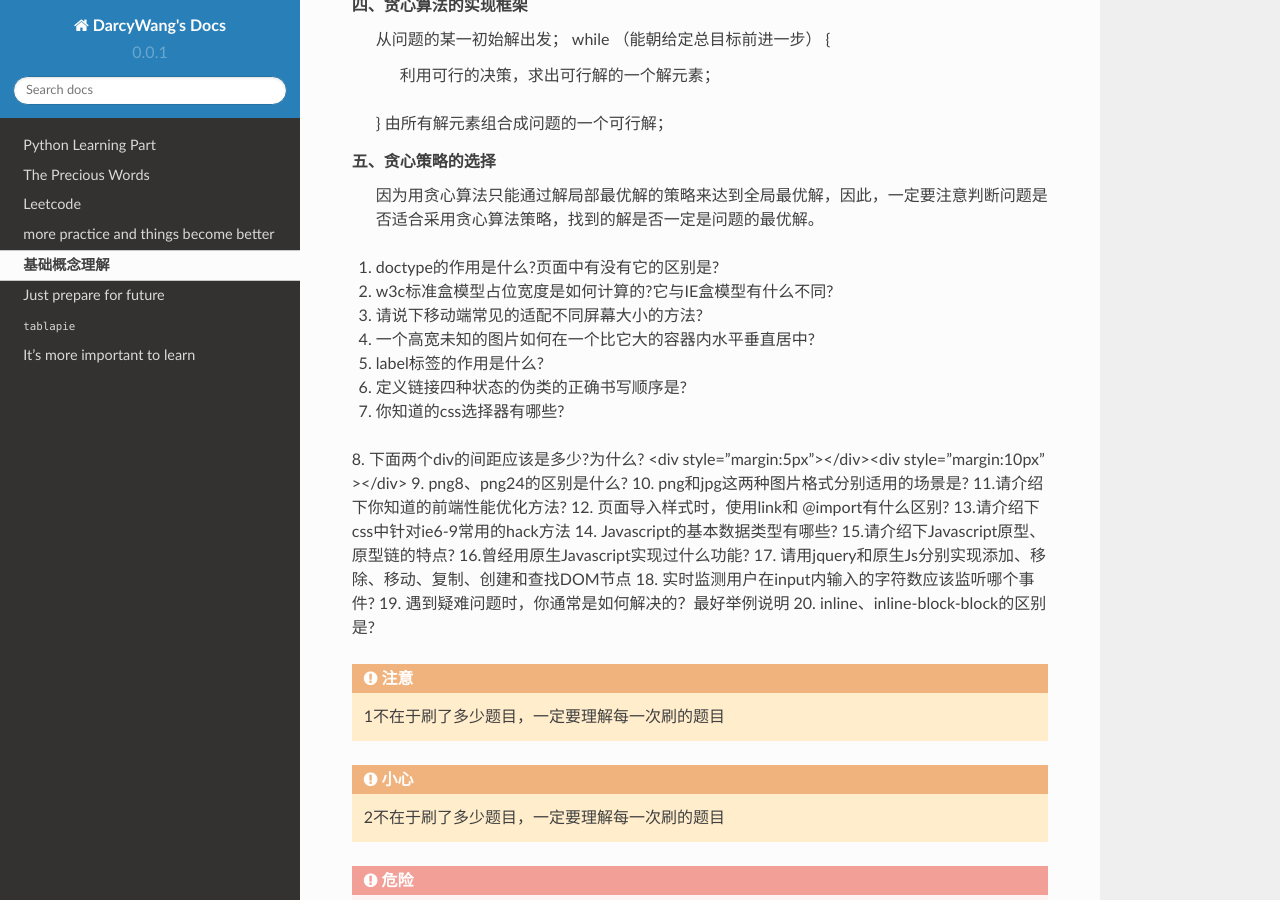
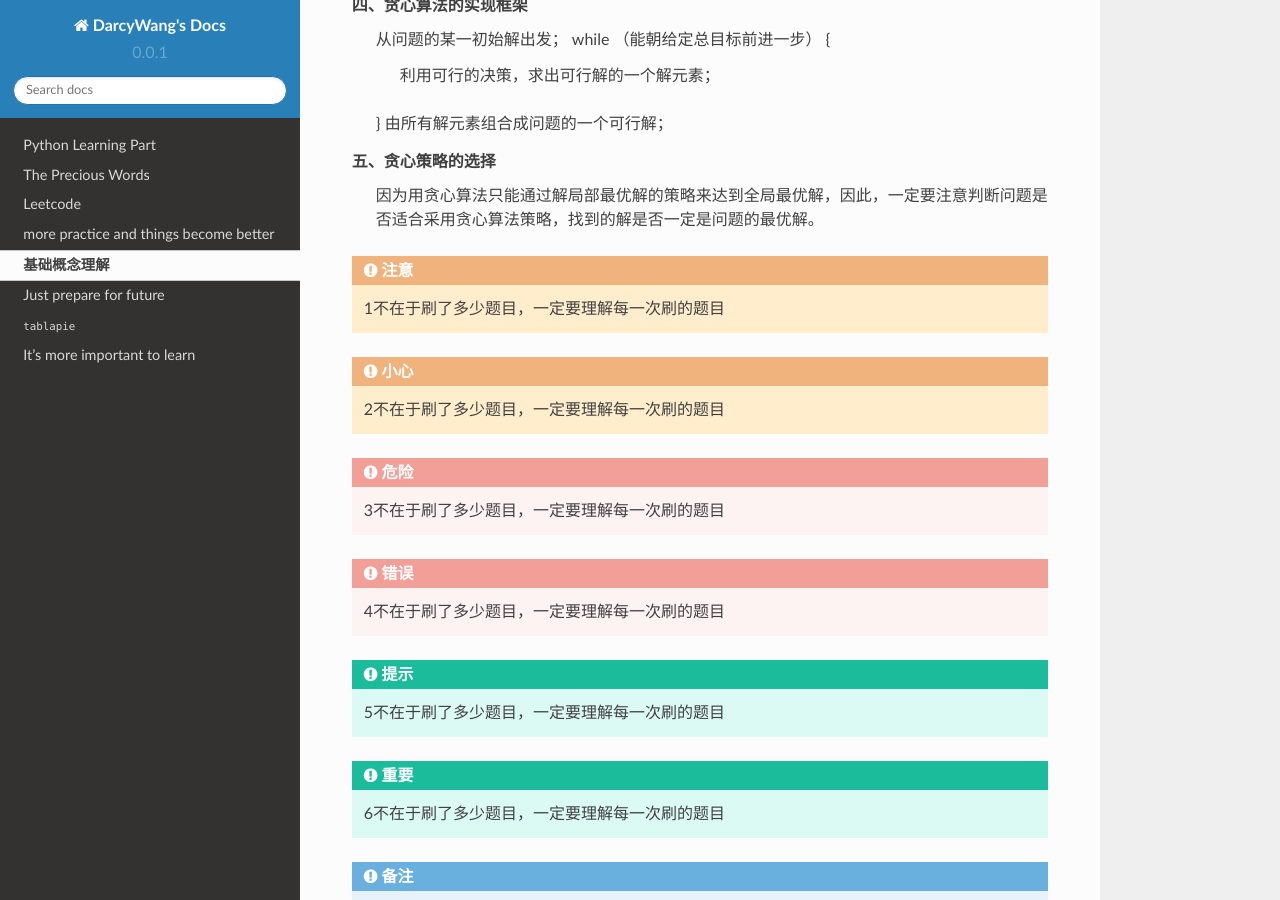
Before and after one commit to darcyWang/tianbao, a Sphinx documentation site: the page built from source/practice/index.rst, in a window 1280 px wide and 900 px high, scrolled down 836 px. Built offline with Sphinx 7.4.7 and the Read the Docs theme 2.0.0, drawn with Linux system fonts in a browser that asks for light colours.

Commit message:
Initial Commit

```diff
--- a/source/practice/index.rst
+++ b/source/practice/index.rst
@@ -42,32 +42,6 @@
 
 
 
-
-1. doctype的作用是什么?页面中有没有它的区别是?
-2. w3c标准盒模型占位宽度是如何计算的?它与IE盒模型有什么不同?
-3. 请说下移动端常见的适配不同屏幕大小的方法?
-4. 一个高宽未知的图片如何在一个比它大的容器内水平垂直居中?
-5. label标签的作用是什么?
-6. 定义链接四种状态的伪类的正确书写顺序是?
-7. 你知道的css选择器有哪些?
-8. 下面两个div的间距应该是多少?为什么?
-<div style="margin:5px"></div><div style="margin:10px"></div>
-9. png8、png24的区别是什么?
-10. png和jpg这两种图片格式分别适用的场景是?
-11.请介绍下你知道的前端性能优化方法?
-12. 页面导入样式时，使用link和 @import有什么区别?
-13.请介绍下css中针对ie6-9常用的hack方法
-14. Javascript的基本数据类型有哪些?
-15.请介绍下Javascript原型、原型链的特点?
-16.曾经用原生Javascript实现过什么功能?
-17. 请用jquery和原生Js分别实现添加、移除、移动、复制、创建和查找DOM节点
-18. 实时监测用户在input内输入的字符数应该监听哪个事件?
-19. 遇到疑难问题时，你通常是如何解决的？最好举例说明
-20. inline、inline-block-block的区别是?
-
-
-
-
 .. attention::
       1不在于刷了多少题目，一定要理解每一次刷的题目
 
```
